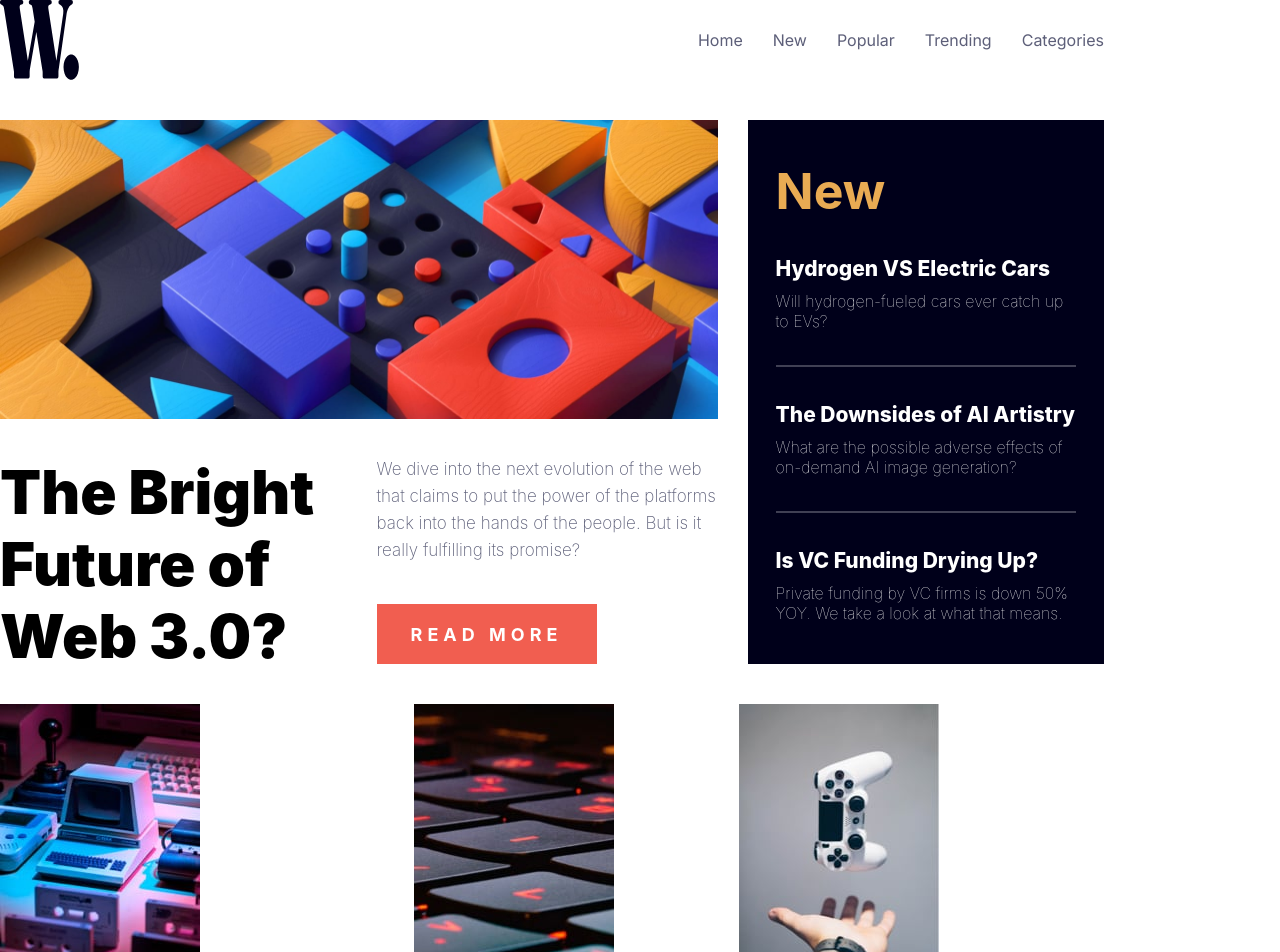
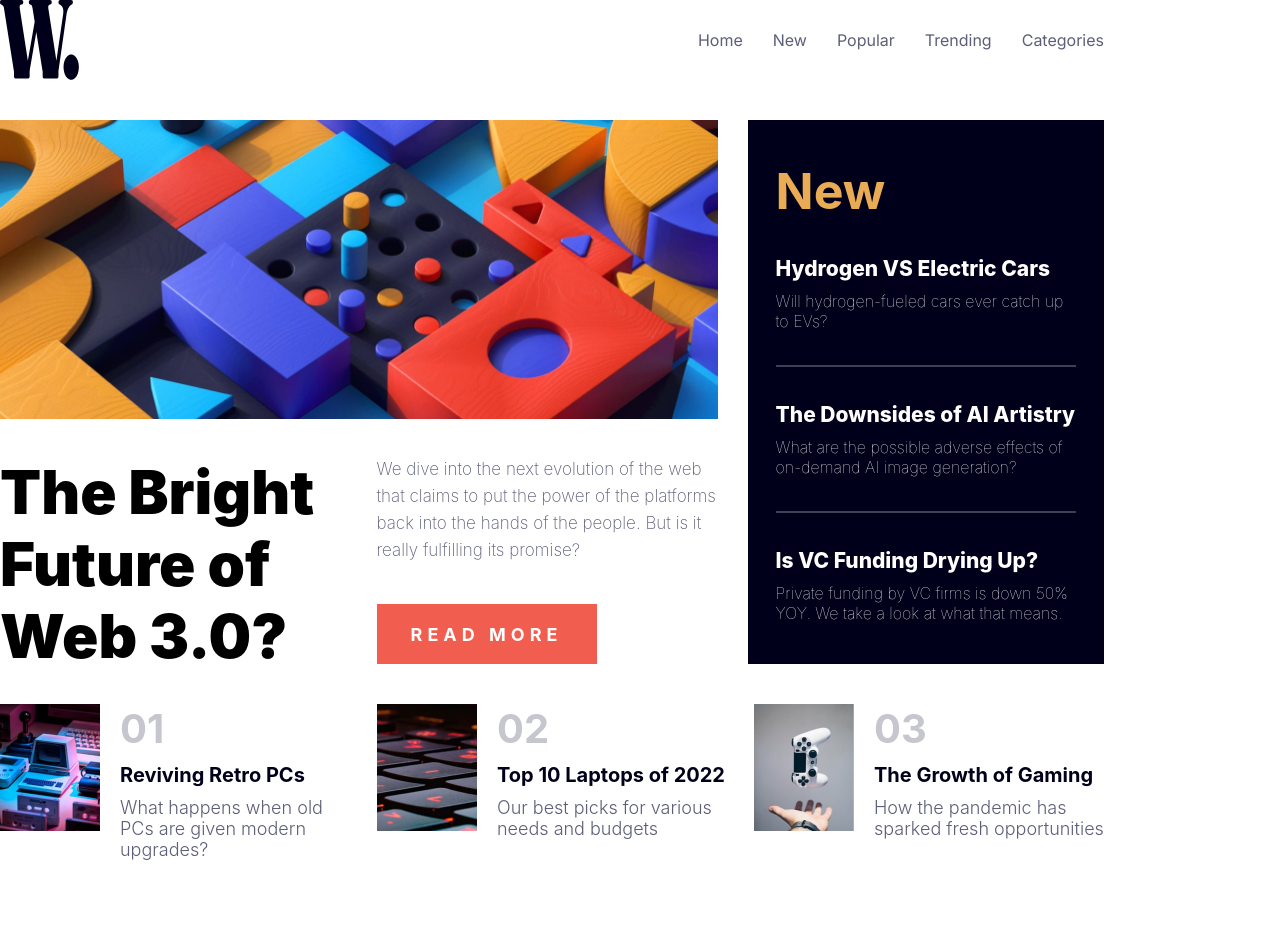
Before and after one commit to tbbui-732/news-homepage, a React (Create React App) app in the folder app/: page / in a window 1280 px wide. Shown: the top 952 px of the page. After the commit the page ends 860 px from the top, so only its background shows below. Built offline with nearby package versions, Linux system fonts and the light colour scheme.

Commit message:
Updated styling for bottom sub heading

```diff
--- a/app/src/components/stylesheet/BottomSubHeading.css
+++ b/app/src/components/stylesheet/BottomSubHeading.css
@@ -1,29 +1,80 @@
+/*
+
+COLOR PALETTE
+
+# Primary
+Soft orange:
+  hsl(35, 77%, 62%)
+
+Soft red:
+  hsl(5, 85%, 63%)
+
+
+
+# Neutral
+Off-white:
+  hsl(36, 100%, 99%)
+
+Grayish blue:
+  hsl(233, 8%, 79%)
+
+Dark grayish blue:
+  hsl(236, 13%, 42%)
+
+Very dark blue:
+  hsl(240, 100%, 5%)
+
+*/
+
+/*** MAIN ***/
 .BottomSubHeading {
   display: flex;
   flex-direction: row;
+  justify-content: space-between;
+  width: 100%;
 }
 
+/*** SUB COMPONENT ***/
 .Article {
-
+  display: flex;
+  flex-direction: row;
+  gap: 20px;
 }
 
+/* LEFT SIDE */
 .ArticleLeftSide {
 
 }
 
+.ArticleImage {
+  width: 100px;
+  /* height: 130px; */
+  height: auto;
+}
+
+/* RIGHT SIDE */
 .ArticleRightSide {
-
+  display: flex;
+  flex-direction: column;
+  gap: 10px;
 }
 
 .ArticleNumber {
-
+  font-size: 40px;
+  font-weight: bolder;
+  color: hsl(233, 8%, 79%);
 }
 
 .ArticleTitle {
-
+  font-size: 20px;
+  font-weight: bold;
+  color: hsl(240, 100%, 5%);
 }
 
-
 .ArticleDescription {
-
+  width: 230px;
+  height: 43px;
+  color: hsl(236, 13%, 42%);
+  font-size: 18px;
+  font-weight: 300;
 }
```
